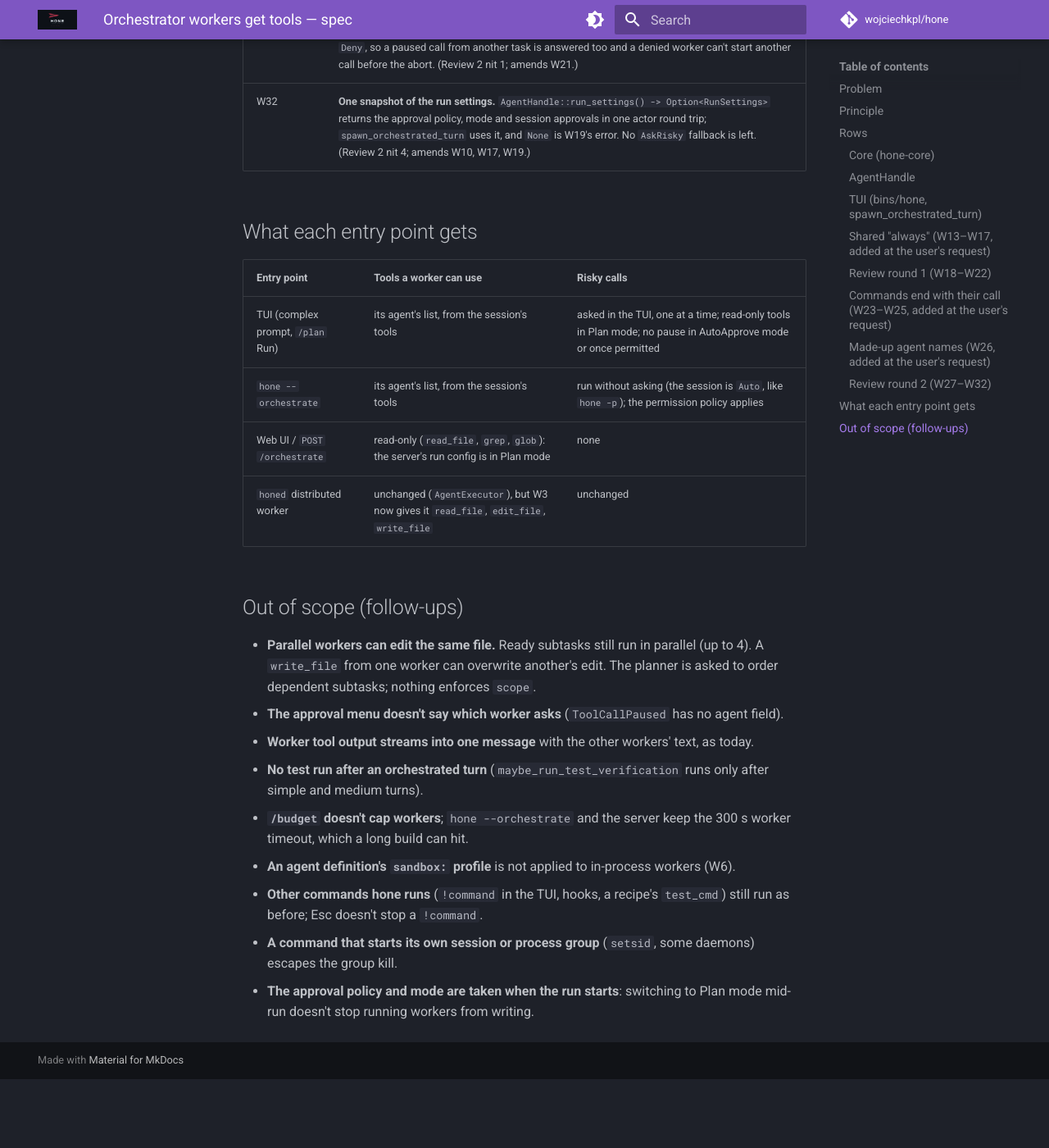
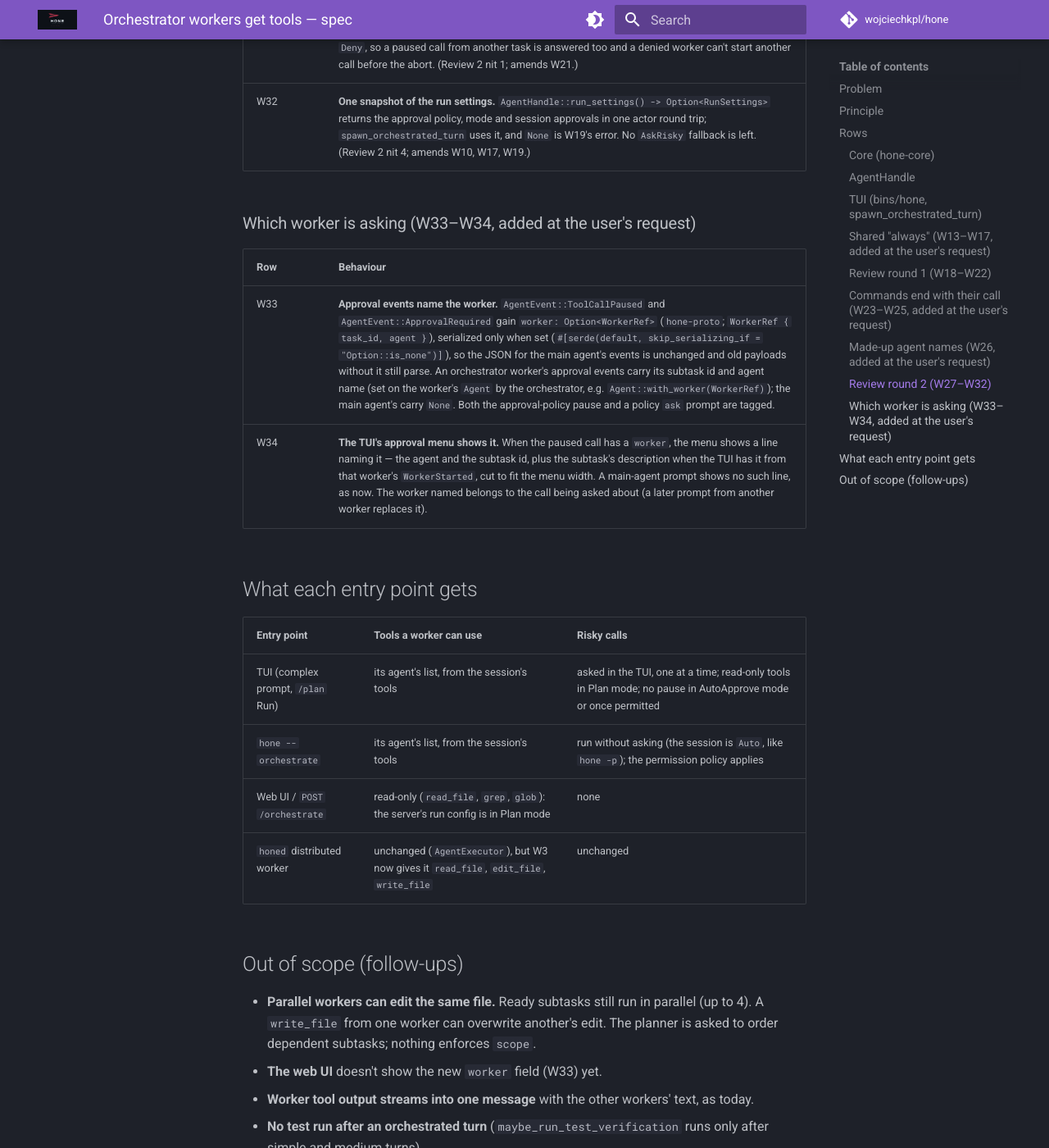
Before and after one commit to wojciechkpl/hone, an MkDocs documentation site: the page built from docs/plans/worker-tools-spec.md, in a window 1280 px wide and 1400 px high, scrolled down 5961 px. Shown: the whole window at 82% size. Built offline with MkDocs 1.6.1 and Material for MkDocs 9.7.7, drawn with Linux system fonts in a browser that asks for light colours; comment, search, counter and statistics services are not loaded; before the commit the page ends 7277 px from its top, so only the background shows below that; some of the changed text lies outside the part shown.

Commit message:
docs(spec): approval menu names the worker (W33-W34)

```diff
--- a/docs/plans/worker-tools-spec.md
+++ b/docs/plans/worker-tools-spec.md
@@ -1,6 +1,6 @@
 # Orchestrator workers get tools — spec
 
-Branch `fix/worker-tools`. Contract for the TDD rounds: rows W1–W32.
+Branch `fix/worker-tools`. Contract for the TDD rounds: rows W1–W34.
 
 ## Problem
 
@@ -133,6 +133,13 @@ keeps building and testing after Esc. The TUI's post-turn test run
 | W31 | **<kbd>x</kbd> aborts first, and needs an empty input box.** <kbd>x</kbd> acts only when the input box is empty (like <kbd>a</kbd> and <kbd>Enter</kbd>). The TUI loop aborts the current turn first, then answers the paused call with `Deny`, so a paused call from another task is answered too and a denied worker can't start another call before the abort. (Review 2 nit 1; amends W21.) |
 | W32 | **One snapshot of the run settings.** `AgentHandle::run_settings() -> Option<RunSettings>` returns the approval policy, mode and session approvals in one actor round trip; `spawn_orchestrated_turn` uses it, and `None` is W19's error. No `AskRisky` fallback is left. (Review 2 nit 4; amends W10, W17, W19.) |
 
+### Which worker is asking (W33–W34, added at the user's request)
+
+| Row | Behaviour |
+|---|---|
+| W33 | **Approval events name the worker.** `AgentEvent::ToolCallPaused` and `AgentEvent::ApprovalRequired` gain `worker: Option<WorkerRef>` (`hone-proto`; `WorkerRef { task_id, agent }`), serialized only when set (`#[serde(default, skip_serializing_if = "Option::is_none")]`), so the JSON for the main agent's events is unchanged and old payloads without it still parse. An orchestrator worker's approval events carry its subtask id and agent name (set on the worker's `Agent` by the orchestrator, e.g. `Agent::with_worker(WorkerRef)`); the main agent's carry `None`. Both the approval-policy pause and a policy `ask` prompt are tagged. |
+| W34 | **The TUI's approval menu shows it.** When the paused call has a `worker`, the menu shows a line naming it — the agent and the subtask id, plus the subtask's description when the TUI has it from that worker's `WorkerStarted`, cut to fit the menu width. A main-agent prompt shows no such line, as now. The worker named belongs to the call being asked about (a later prompt from another worker replaces it). |
+
 ## What each entry point gets
 
 | Entry point | Tools a worker can use | Risky calls |
@@ -148,8 +155,7 @@ keeps building and testing after Esc. The TUI's post-turn test run
   parallel (up to 4). A `write_file` from one worker can overwrite another's
   edit. The planner is asked to order dependent subtasks; nothing enforces
   `scope`.
-- **The approval menu doesn't say which worker asks** (`ToolCallPaused` has no
-  agent field).
+- **The web UI** doesn't show the new `worker` field (W33) yet.
 - **Worker tool output streams into one message** with the other workers'
   text, as today.
 - **No test run after an orchestrated turn** (`maybe_run_test_verification`
```
